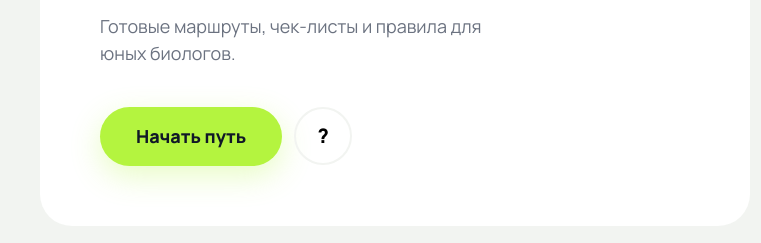
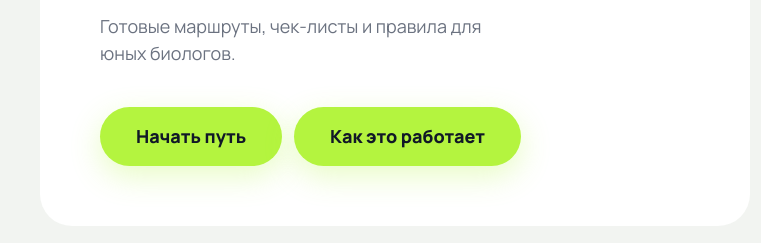
Before and after one commit to whoiscuzz/biology_trip, a website built with Vite: page index.html in a window 1280 px wide. Shown: the part 435-678 px from the top of the page, 0-761 px from the left. Built offline with nearby package versions, Linux system fonts and the light colour scheme; grey boxes are pictures that could not be loaded.

Commit message:
update stylesheet path and enhance button styling for better visibility

```diff
--- a/index.html
+++ b/index.html
@@ -7,7 +7,7 @@
   <link rel="preconnect" href="https://fonts.googleapis.com">
   <link rel="preconnect" href="https://fonts.gstatic.com" crossorigin>
   <link href="https://fonts.googleapis.com/css2?family=Manrope:wght@400;600;800&display=swap" rel="stylesheet">
-  <link rel="stylesheet" href="style.css">
+  <link rel="stylesheet" href="public/style.css">
 </head>
 <body>
 
@@ -36,7 +36,7 @@
         <p class="hero-desc">Готовые маршруты, чек-листы и правила для юных биологов.</p>
         <div class="hero-actions">
           <a href="trip.html" class="btn-primary-lg">Начать путь</a>
-          <button id="open-faq-hero" class="btn-icon">?</button>
+          <a href="info.html" id="open-faq-hero" class="zalupa-work" aria-label="Информация">Как это работает</a>
         </div>
       </div>
 
--- a/public/style.css
+++ b/public/style.css
@@ -168,6 +168,23 @@ button { border: none; background: none; font-family: inherit; cursor: pointer;
 }
 
 .btn-primary-lg:hover {
+  background: var(--accent-hover);
+  transform: translateY(-2px);
+}
+
+/*work*/
+.zalupa-work {
+  background: var(--accent);
+  color: var(--text-main);
+  padding: 16px 36px;
+  border-radius: var(--radius-pill);
+  font-weight: 700;
+  font-size: 18px;
+  transition: 0.2s;
+  box-shadow: 0 10px 30px rgba(180, 244, 63, 0.3);
+}
+
+.zalupa-work:hover {
   background: var(--accent-hover);
   transform: translateY(-2px);
 }
```
